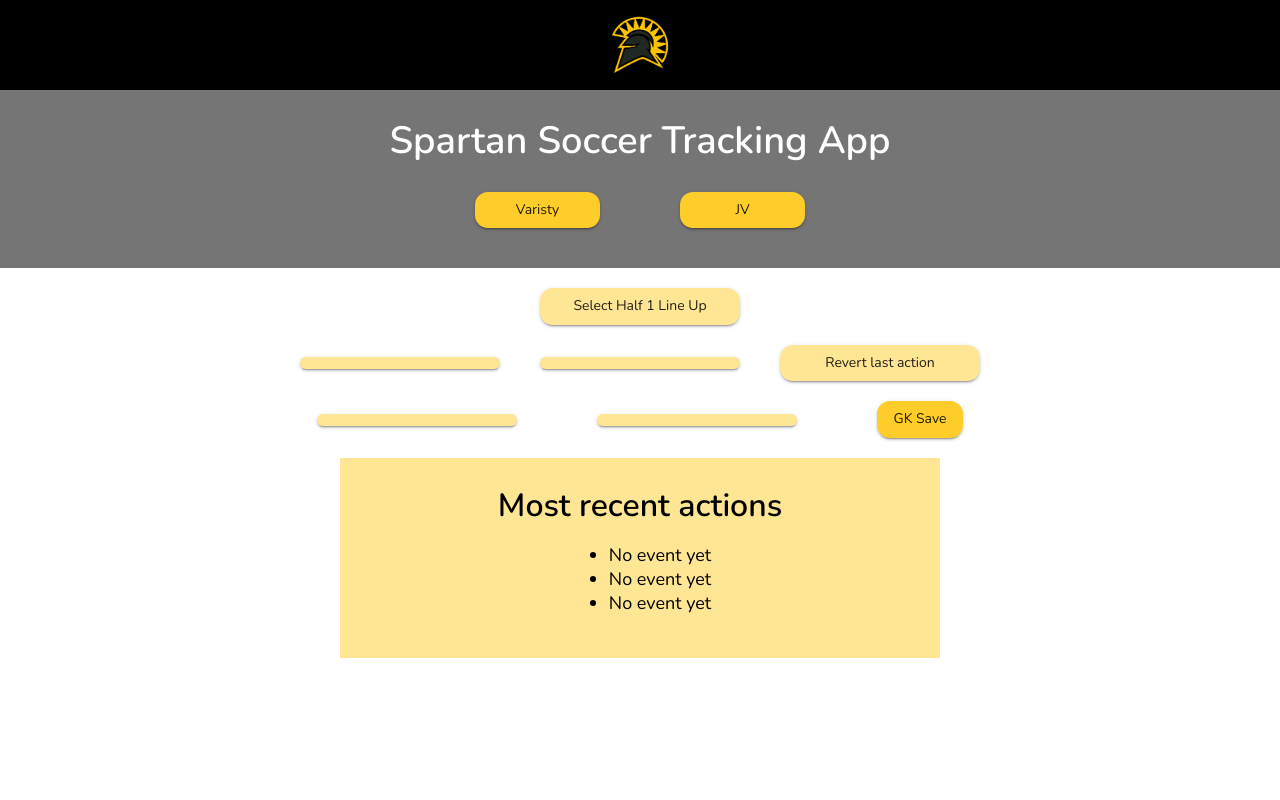
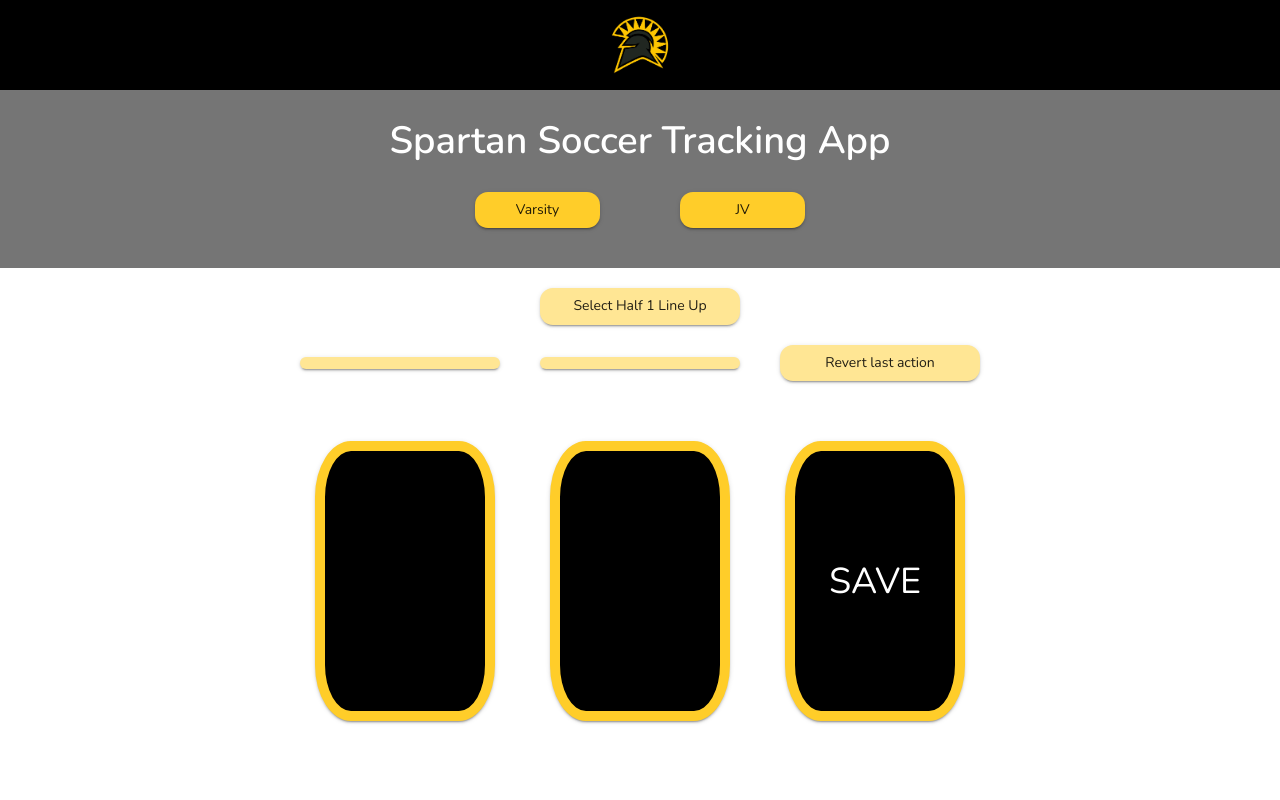
Before and after one commit to kitkatmia/mvhs-soccer-tracker, a React (Create React App) app: page / in a window 1280 px wide. Shown: the top 800 px of the page. Built offline with nearby package versions, Linux system fonts and the light colour scheme.

Commit message:
prettifying changes

```diff
--- a/src/App.js
+++ b/src/App.js
@@ -98,15 +98,15 @@ function App() {
     a.href = url;
     a.download = fileName + '.json';
 
-    // // append the anchor to the body and trigger a click to start the download
-    // document.body.appendChild(a);
-    // a.click();
+    // append the anchor to the body and trigger a click to start the download
+    document.body.appendChild(a);
+    a.click();
 
-    // // remove the temporary anchor
-    // document.body.removeChild(a);
+    // remove the temporary anchor
+    document.body.removeChild(a);
 
-    // // revoke the Blob URL to free up resources
-    // URL.revokeObjectURL(url);
+    // revoke the Blob URL to free up resources
+    URL.revokeObjectURL(url);
   };
 
   const handlePause = () => {
@@ -150,7 +150,7 @@ function App() {
         </div>
         <div style={{ display: "flex", alignItems: 'center', justifyContent: "center", background: customTheme.palette.accent.light, marginBottom: "20px", paddingBottom: "20px", marginTop: "0px", gap: "80px" }}>
           {/* DEBUG: need to add onClicks */}
-          <Button variant="contained" color="primary" onClick={null} style={{ width: "125px" }}>Varisty</Button>
+          <Button variant="contained" color="primary" onClick={null} style={{ width: "125px" }}>Varsity</Button>
           <Button variant="contained" color="primary" onClick={null} style={{ width: "125px" }}>JV</Button>
         </div>
         <div style={{ display: "flex", alignItems: 'center', justifyContent: "center" }}>
@@ -165,7 +165,7 @@ function App() {
             </Grid>
           }
         </div>
-        <div style={{ display: "flex", alignItems: 'center', justifyContent: "center", gap: "40px" }}>
+        <div style={{ display: "flex", alignItems: 'center', justifyContent: "center", gap: "40px", marginBottom: "40px" }}>
           {notStarted &&
             <Grid item>
               <TimeButton eventName={process.env.REACT_APP_START_EVENT} onClick={() => handleStartAndStop()} />
@@ -190,19 +190,18 @@ function App() {
             <Button variant="contained" color="secondary" style={{ width: "200px" }} onClick={() => handleRevert()}>Revert last action</Button>
           </Grid>
         </div>
-        <Grid container justifyContent="center" alignItems="center" rowSpacing={1}>
-
+        <div style={{ display: "flex", alignItems: 'center', justifyContent: "center", gap: "55px", marginBottom: "100px" }}>
           <Grid item>
-            <DoubleModal eventName={process.env.REACT_APP_GOAL_EVENT} eventName2={process.env.REACT_APP_ASSIST_EVENT} type={process.env.REACT_APP_GOAL_TYPE} descriptionPanel1="Select Goal Scorer" descriptionPanel2="Select assister" color="secondary" buttonStyle={{ width: '200px', minWidth: "100px", marginRight: "10vh" }} />
+            <DoubleModal eventName={process.env.REACT_APP_GOAL_EVENT} eventName2={process.env.REACT_APP_ASSIST_EVENT} type={process.env.REACT_APP_GOAL_TYPE} descriptionPanel1="Select Goal Scorer" descriptionPanel2="Select assister" color="accent" buttonStyle={{ width: "180px", height: "280px", borderColor: customTheme.palette.primary.main, borderWidth: "10px", borderStyle: "solid", borderRadius: "20%", fontSize: "36px", textTransform: "uppercase" }} />
           </Grid>
           <Grid item>
-            <DoubleModal eventName={process.env.REACT_APP_SUB_IN_EVENT} eventName2={process.env.REACT_APP_SUB_OUT_EVENT} type={process.env.REACT_APP_SUB_TYPE} descriptionPanel1="Select Player to Sub In" descriptionPanel2="Select Player to Sub Out" color="secondary" buttonStyle={{ width: '200px', minWidth: "100px", marginRight: "10vh" }} />
+            <DoubleModal eventName={process.env.REACT_APP_SUB_IN_EVENT} eventName2={process.env.REACT_APP_SUB_OUT_EVENT} type={process.env.REACT_APP_SUB_TYPE} descriptionPanel1="Select Player to Sub In" descriptionPanel2="Select Player to Sub Out" color="accent" buttonStyle={{ width: "180px", height: "280px", borderColor: customTheme.palette.primary.main, borderWidth: "10px", borderStyle: "solid", borderRadius: "20%", fontSize: "36px", textTransform: "uppercase" }} />
           </Grid>
           <Grid item>
             {/* custom theme example below */}
-            <Button variant="contained" color="primary" onClick={handleGKClick}>GK Save</Button>
+            <Button variant="contained" color="accent" onClick={handleGKClick} style={{ width: "180px", height: "280px", borderColor: customTheme.palette.primary.main, borderWidth: "10px", borderStyle: "solid", borderRadius: "20%", fontSize: "36px", textTransform: "uppercase" }}>Save</Button>
           </Grid>
-        </Grid>
+        </div>
         <Dashboard update={dashboardUpdate} />
       </div >
     </ThemeProvider>
--- a/src/components/DashBoard.js
+++ b/src/components/DashBoard.js
@@ -23,30 +23,30 @@ const Dashboard = ({ update }) => {
     //         window.removeEventListener('storage-changed', handleStorageChange);
     //     };
     // }, []);
-    useEffect(() => {
-        console.log("runnning \n\n\n")
-        console.log("\n\n events rn: \n", recentEvents.get().reverse())
-        setRecentEventsCatalog(recentEvents.get().reverse());
+    // useEffect(() => {
+    //     // console.log("runnning \n\n\n")
+    //     // console.log("\n\n events rn: \n", recentEvents.get().reverse())
+    //     // setRecentEventsCatalog(recentEvents.get().reverse());
 
-        // Set localStorage item when the component mounts and add storage event listener
-        const handleStorageChange = () => {
-            setRecentEventsCatalog(recentEvents.get().reverse());
-        };
+    //     // Set localStorage item when the component mounts and add storage event listener
+    //     const handleStorageChange = () => {
+    //         setRecentEventsCatalog(recentEvents.get().reverse());
+    //     };
 
-        window.addEventListener('storage-changed', handleStorageChange);
+    //     window.addEventListener('storage-changed', handleStorageChange);
 
-        // Remove the event listener when the component unmounts
-        return () => {
-            window.removeEventListener('storage-changed', handleStorageChange);
-        }
-    }, [update]);
+    //     // Remove the event listener when the component unmounts
+    //     return () => {
+    //         window.removeEventListener('storage-changed', handleStorageChange);
+    //     }
+    // }, [update]);
 
     return (
         <Box style={{
-            width: "600px", height: "200px", background: customTheme.palette.secondary.main, margin: "auto", display: "flex", flexDirection: "column", justifyContent: "center", alignItems: "center"
+            width: "600px", height: "200px", background: customTheme.palette.secondary.main, margin: "auto", display: "flex", flexDirection: "column", justifyContent: "center", alignItems: "center", borderRadius: "8%"
         }}>
             {/* DEBUG: want h1 to be centered but bullet points to be left-aligned */}
-            <h1 style={{ marginTop: "0px", marginBottom: "0" }}>Most recent actions</h1>
+            <h1 style={{ marginTop: "0px", marginBottom: "0", fontSize: "24px" }}>Most recent actions</h1>
             {
                 <ul>
                     {recentEventsCatalog.map((event, index) => (
--- a/src/components/SaveButton.js
+++ b/src/components/SaveButton.js
@@ -2,7 +2,6 @@ import { React } from 'react';
 import Button from '@mui/material/Button';
 import "./SaveButton.css"
 import recentEvents from '../contexts/GlobalRecentEvents';
-
 
 
 const SaveButton = ({ eventName, event, onClick = null, eventName2 = null, event2 = null, condition = true }) => {
```
